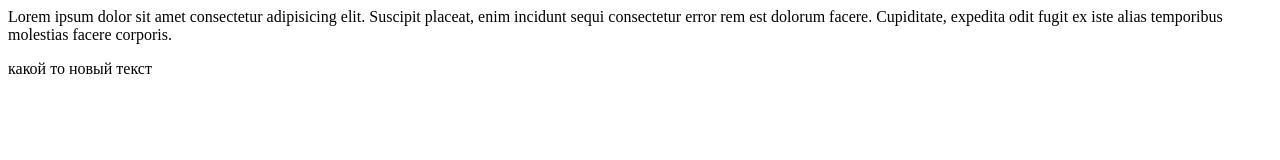
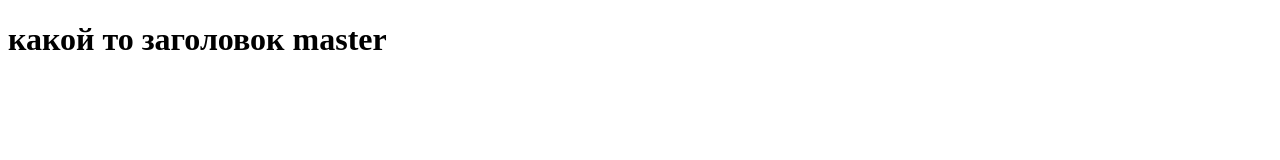
Before and after one commit to Bablax/test, a plain HTML site: page index.html in a window 1280 px wide. Drawn offline with Linux system fonts and the light colour scheme.

Commit message:
commit master

```diff
--- a/index.html
+++ b/index.html
@@ -8,11 +8,9 @@
 </head>
 
 <body>
-  Lorem ipsum dolor sit amet consectetur adipisicing elit. Suscipit placeat, enim incidunt sequi consectetur error rem
-  est dolorum facere. Cupiditate, expedita odit fugit ex iste alias temporibus molestias facere corporis.
-  <p>
-    какой то новый текст
-  </p>
+  <h1>
+    какой то заголовок master
+  </h1>
 </body>
 
 </html>
```
